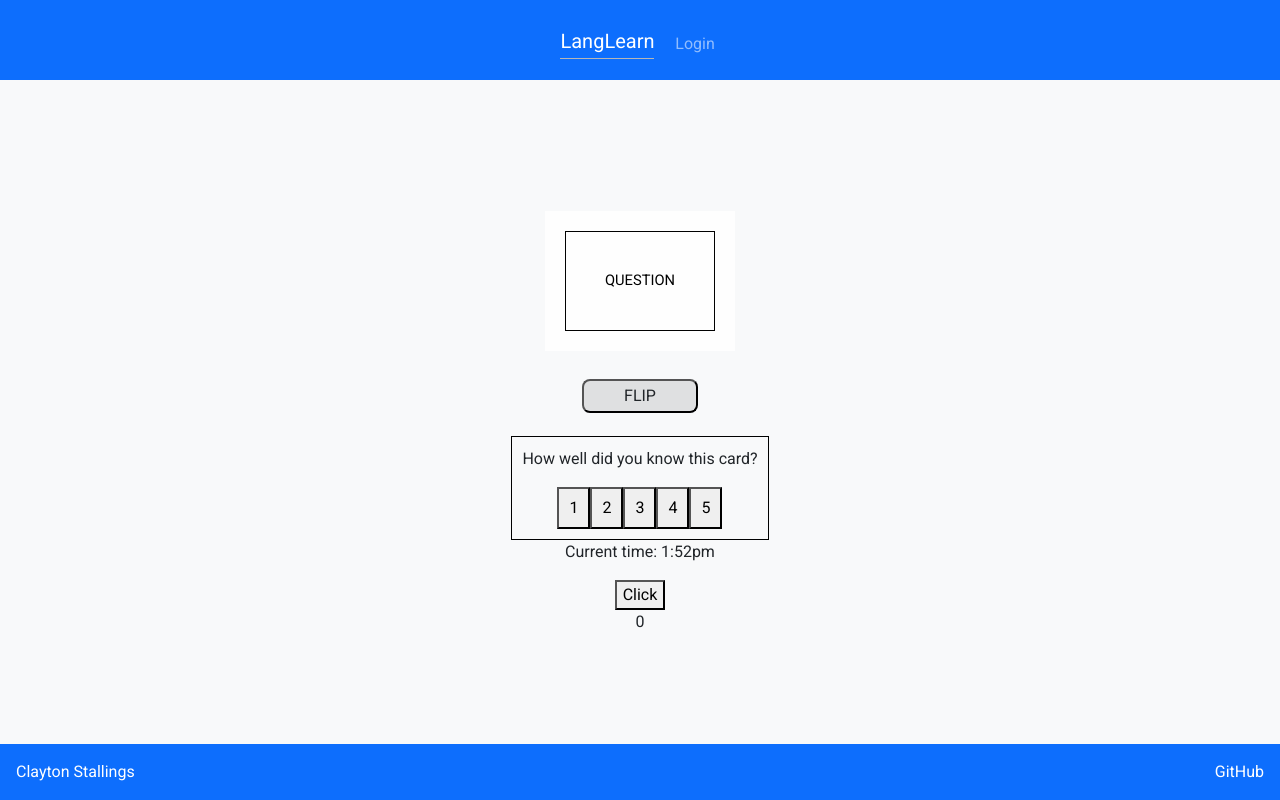
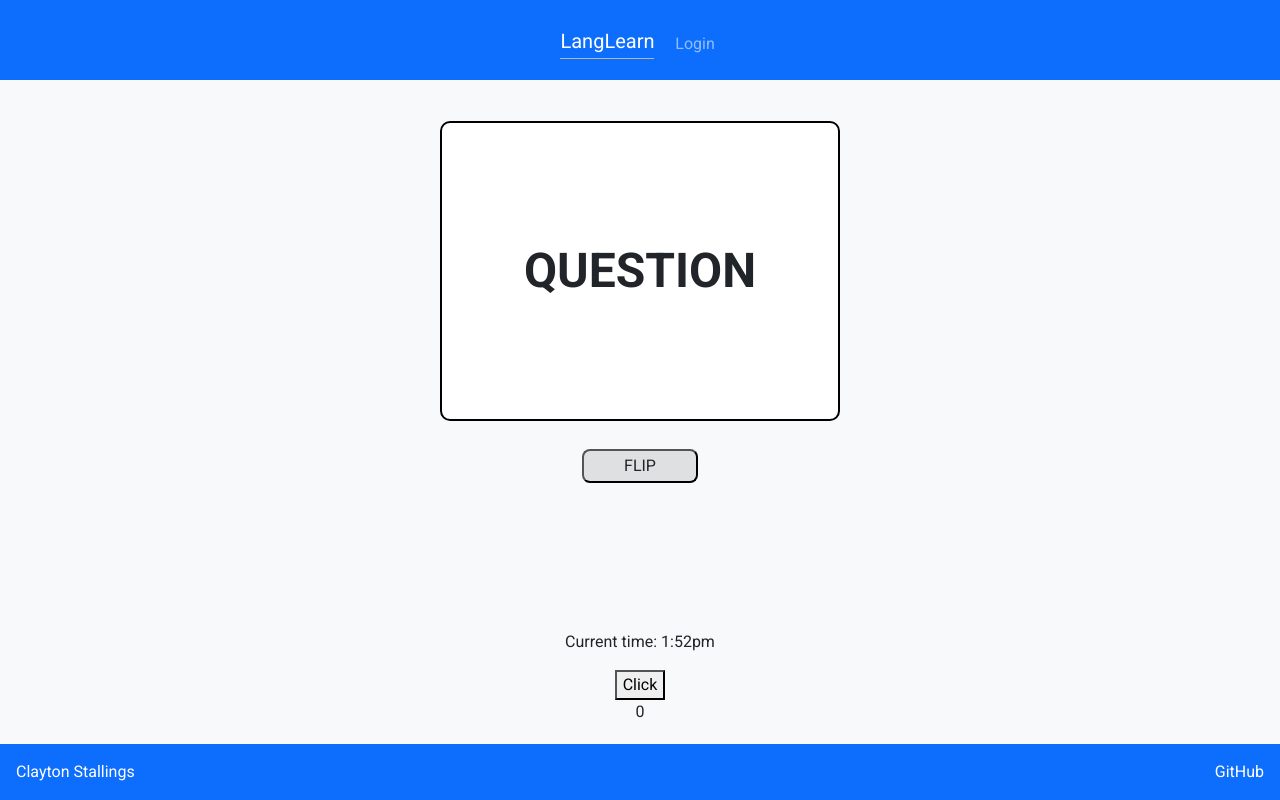
Before and after one commit to crstall4/mystartup, a React (Vite) app: page /study in a window 1280 px wide. Built offline with nearby package versions, Linux system fonts and the light colour scheme.

Commit message:
made card flipping animation and made the card look better. instead of an svg, now its a styled div (as it always should have been

```diff
--- a/src/app.css
+++ b/src/app.css
@@ -140,3 +140,16 @@ a:hover {
     flex: 1 100vh;
   }
 }
+
+.study-card {
+  width: 80%;
+  height: 300px;
+  background-color: white;
+  border: 2px solid #000;
+  border-radius: 10px;
+  display: flex;
+  align-items: center;
+  justify-content: center;
+  font-size: 48px;
+  font-weight: bold;
+}
--- a/src/study/study.jsx
+++ b/src/study/study.jsx
@@ -18,16 +18,13 @@ export function Study({user, password}) {
   return (
     <main className="container-fluid bg-light text-center text-dark d-flex flex-column justify-content-center">
         <div className="study-card">
-            <svg width="150" height="100" viewBox="0 0 300 200" style={{border: "1px solid #000"}}>
-                <text x="150" y="100" fontSize="30" textAnchor="middle" dominantBaseline="middle">
-                  {isFlipped ? "ANSWER" : "QUESTION"}
-                </text>
-            </svg>
+          {isFlipped ? "ANSWER" : "QUESTION"}
         </div>
         <button className="deck" onClick={flipCard}>FLIP</button>
+
         <div
           className="study-buttons"
-          style={{ border: "1px solid #000", padding: "10px", display: "inline-block" }}
+          style={{ border: "1px solid #000", padding: "10px", display: "inline-block", visibility: isFlipped ? 'visible' : 'hidden'}}
         >
             <p>How well did you know this card?</p>
             <div>
@@ -40,7 +37,7 @@ export function Study({user, password}) {
         </div>
 
         <div>
-            <p>Current time: 1:52pm</p>
+            <p style={{ marginTop: '20px' }}>Current time: 1:52pm</p>
         </div>
 
         <div>
```
